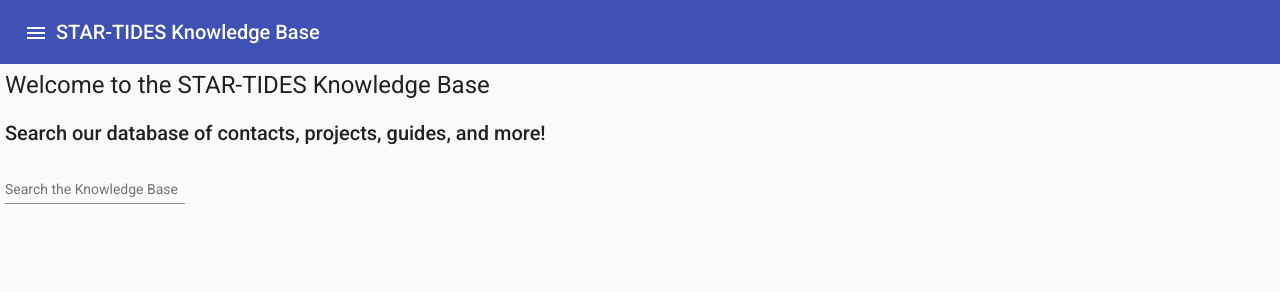
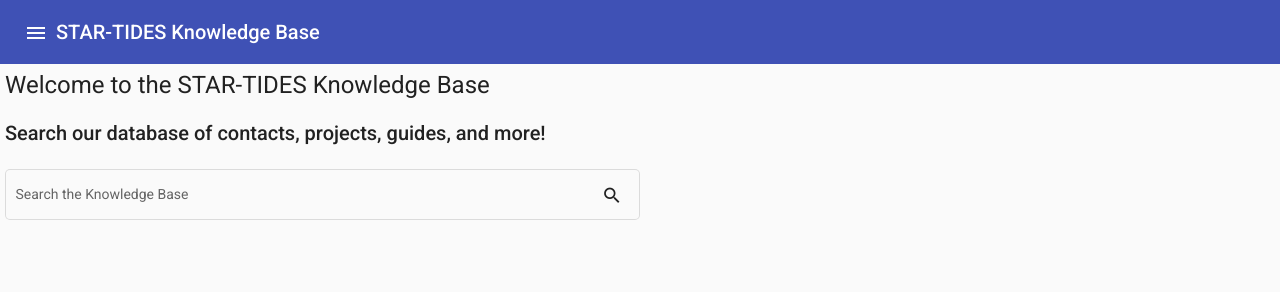
Before and after one commit to STAR-TIDES/kb, an Angular app in the folder frontend/star-tides/: page /home in a window 1280 px wide. Shown: the top 292 px of the page. Built offline with nearby package versions, Linux system fonts and the light colour scheme.

Commit message:
Set up basic home search to results support.

```diff
--- a/frontend/star-tides/src/app/home/home.component.css
+++ b/frontend/star-tides/src/app/home/home.component.css
@@ -0,0 +1,7 @@
+.search-box {
+    width: 100%;
+}
+
+.search-box mat-form-field {
+    width: 50%;
+}
--- a/frontend/star-tides/src/app/home/home.component.html
+++ b/frontend/star-tides/src/app/home/home.component.html
@@ -4,8 +4,15 @@
         Search our database of
         contacts, projects, guides, and more!
     </h2>
-    <mat-form-field>
-        <mat-label>Search the Knowledge Base</mat-label>
-        <input matInput placeholder="Search..." [formControl]="searchControl" (ngOnSubmit)="onSubmit()">
-    </mat-form-field>
+    <div class='search-box'>
+        <form #searchForm="ngForm" (ngSubmit)="onSubmit(searchForm)">
+            <mat-form-field aria-autocomplete="none" autocomplete="false" appearance="outline">
+                <mat-label>Search the Knowledge Base</mat-label>
+                <input matInput placeholder="Search..." type="text" autocomplete="false" name="search" ngModel>
+                <button type="button" mat-icon-button matSuffix (click)="onSubmit(searchForm)">
+                    <mat-icon>search</mat-icon>
+                </button>
+            </mat-form-field>
+        </form>
+    </div>
 </div>
--- a/frontend/star-tides/src/app/home/home.component.ts
+++ b/frontend/star-tides/src/app/home/home.component.ts
@@ -1,5 +1,6 @@
 import { Component, OnInit } from '@angular/core';
-import { FormControl } from '@angular/forms';
+import { FormControl, NgForm } from '@angular/forms';
+import { Router } from '@angular/router';
 
 @Component({
   selector: 'app-home',
@@ -7,15 +8,18 @@
   styleUrls: ['./home.component.css']
 })
 export class HomeComponent implements OnInit {
-  searchControl = new FormControl('');
+
+  constructor(private router: Router) { }
 
   ngOnInit() {
-    this.searchControl.statusChanges.subscribe((data) => {
-      console.log(data, this.searchControl.value);
-    });
+
   }
+  onSubmit(searchForm: NgForm) {
+    let query: string = searchForm.value?.search;
+    if (!query) {
+      query = '';
+    }
 
-  onSubmit() {
-    console.log(`SUBMIT! ${this.searchControl.value}`);
+    this.router.navigate(['/query', query]);
   }
 }
--- a/frontend/star-tides/src/app/search-results/search-results.component.html
+++ b/frontend/star-tides/src/app/search-results/search-results.component.html
@@ -1 +1,2 @@
 <p>search-results works!</p>
+<p>Got query: <code>{{query}}</code></p>
--- a/frontend/star-tides/src/app/search-results/search-results.component.ts
+++ b/frontend/star-tides/src/app/search-results/search-results.component.ts
@@ -1,4 +1,5 @@
 import { Component, OnInit } from '@angular/core';
+import { ActivatedRoute } from '@angular/router';
 
 @Component({
   selector: 'app-search-results',
@@ -6,10 +7,11 @@
   styleUrls: ['./search-results.component.css']
 })
 export class SearchResultsComponent implements OnInit {
+  query = '';
 
-  constructor() { }
+  constructor(private activatedRoute: ActivatedRoute) { }
 
   ngOnInit(): void {
+    this.query = this.activatedRoute.snapshot.paramMap.get('query') || '';
   }
-
 }
```
